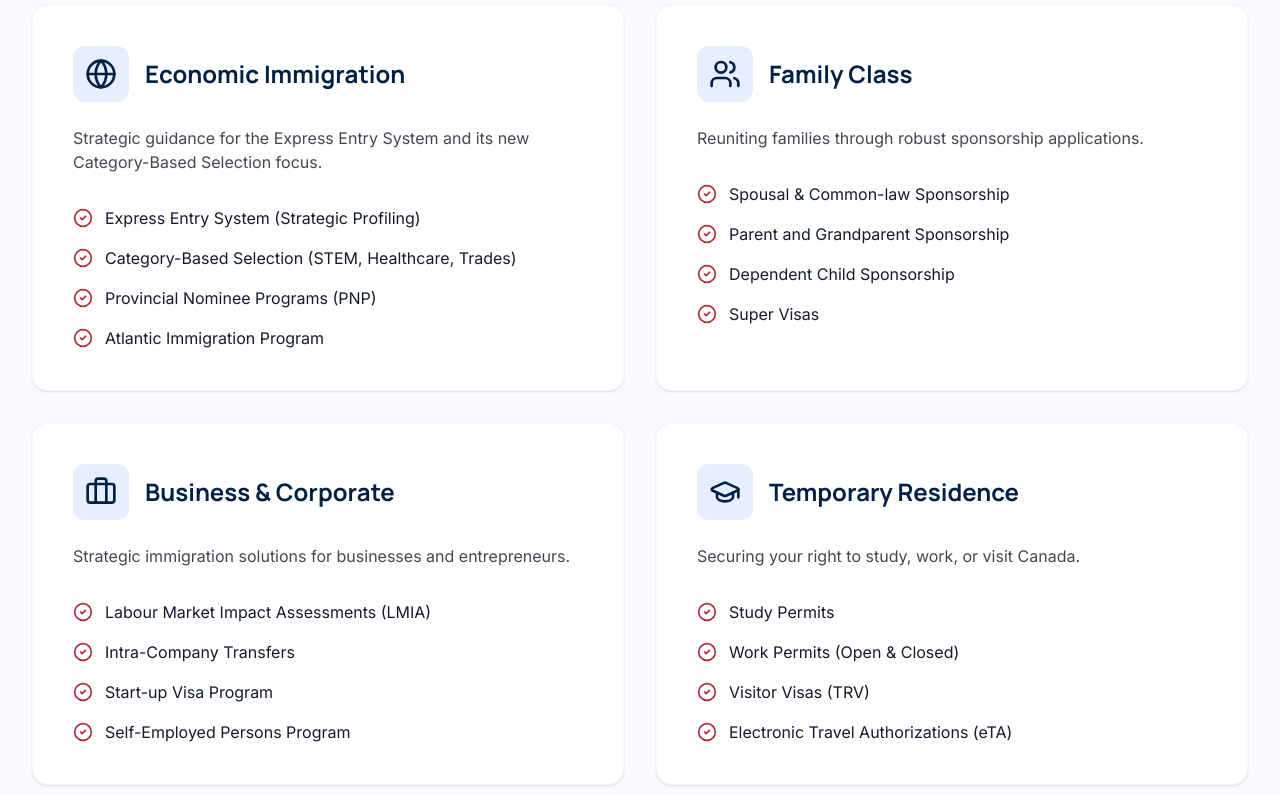
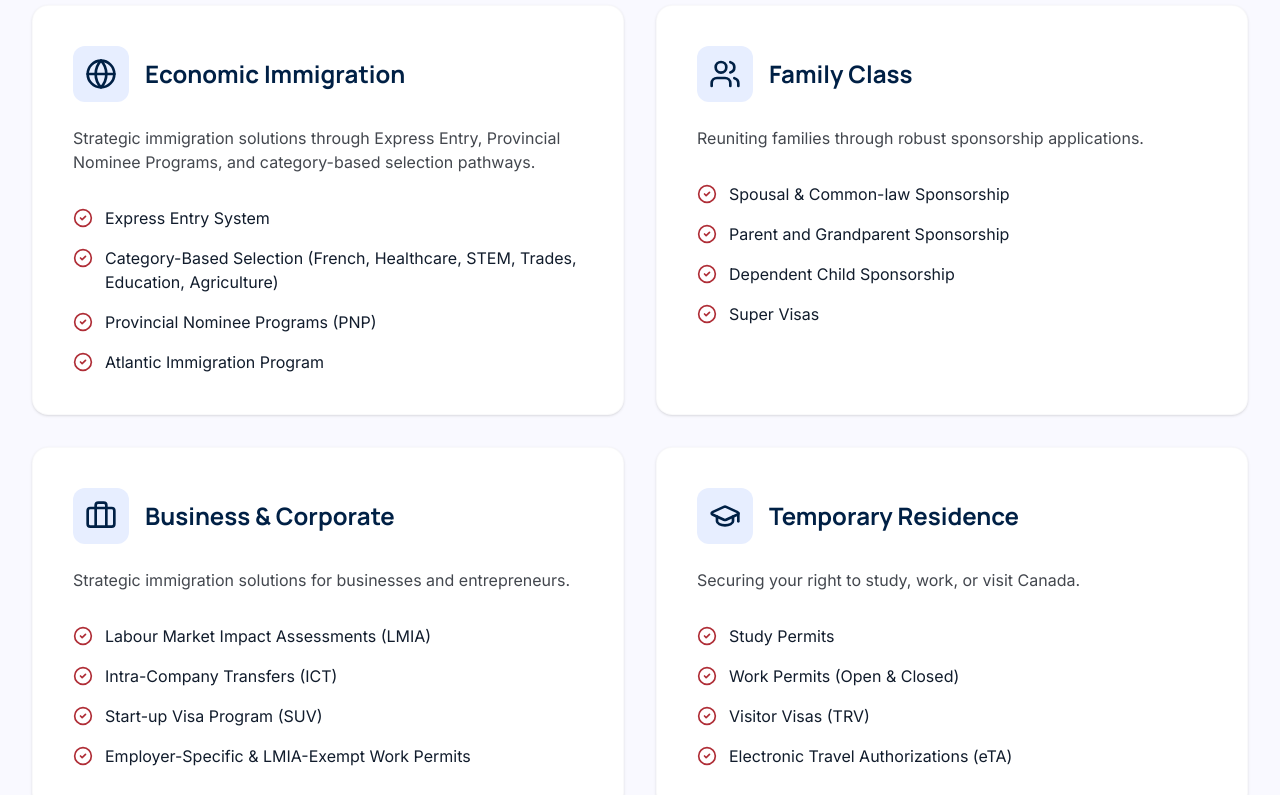
Before and after one commit to AdeSYZ/visavisa.ca, a React (Vite) app: page /services in a window 1280 px wide. Shown: the part 400-1195 px from the top of the page. Built offline with nearby package versions, Linux system fonts and the light colour scheme.

Commit message:
Update immigration sections and website content

```diff
--- a/index.html
+++ b/index.html
@@ -3,7 +3,8 @@
   <head>
     <meta charset="UTF-8" />
     <meta name="viewport" content="width=device-width, initial-scale=1.0" />
-    <title>My Google AI Studio App</title>
+    <title>VisaVisa</title>
+    <link rel="icon" type="image/png" href="/favicon.png">
   </head>
   <body>
     <div id="root"></div>
--- a/src/components/Footer.tsx
+++ b/src/components/Footer.tsx
@@ -22,7 +22,7 @@ export default function Footer() {
             <p className="text-primary font-bold text-sm uppercase tracking-wider mb-2">Legal</p>
             <a href="#" className="text-on-surface-variant text-sm hover:underline decoration-secondary underline-offset-4">Privacy Policy</a>
             <a href="#" className="text-on-surface-variant text-sm hover:underline decoration-secondary underline-offset-4">Terms of Service</a>
-            <a href="#" className="text-on-surface-variant text-sm hover:underline decoration-secondary underline-offset-4">CICC Verification</a>
+            <a href="https://www.college-ic.ca/" target="_blank" rel="noreferrer" className="text-on-surface-variant text-sm hover:underline decoration-secondary underline-offset-4">CICC Verification</a>
           </div>
         </div>
       </div>
--- a/src/pages/Contact.tsx
+++ b/src/pages/Contact.tsx
@@ -56,7 +56,7 @@ export default function Contact() {
                   </div>
                   <div>
                     <h3 className="text-xl font-bold text-primary mb-2">Email</h3>
-                    <p className="text-on-surface-variant">info@visavisa.ca</p>
+                    <p className="text-on-surface-variant">enadr@sympatico.ca</p>
                   </div>
                 </div>
 
--- a/src/pages/Home.tsx
+++ b/src/pages/Home.tsx
@@ -57,8 +57,10 @@ export default function Home() {
       <section className="bg-surface-container-high py-12">
         <div className="max-w-7xl mx-auto px-8">
           <div className="flex flex-wrap justify-center items-center gap-12 opacity-60">
-            <div className="flex items-center gap-2 font-headline font-black text-xl text-primary">
+            <div>
+              <a href="https://college-ic.ca" target="_blank" rel="noreferrer" className="flex items-center gap-2 font-headline font-black text-xl text-primary hover:underline decoration-secondary underline-offset-4">
               <Verified className="w-6 h-6" /> CICC MEMBER
+              </a>
             </div>
             <div className="flex items-center gap-2 font-headline font-black text-xl text-primary">
               <Award className="w-6 h-6" /> TOP 25 OTTAWA
@@ -213,7 +215,7 @@ export default function Home() {
       </section>
 
       {/* Testimonials */}
-      <section className="py-32 bg-surface">
+      {/* <section className="py-32 bg-surface">
         <div className="max-w-7xl mx-auto px-8">
           <div className="text-center mb-20">
             <h2 className="text-4xl font-headline font-extrabold text-primary mb-4">Voices of Success</h2>
@@ -243,7 +245,7 @@ export default function Home() {
             ))}
           </div>
         </div>
-      </section>
+      </section> */}
 
       {/* CTA Section */}
       <section className="py-24 px-6 md:px-8">
--- a/src/pages/Services.tsx
+++ b/src/pages/Services.tsx
@@ -7,8 +7,8 @@ export default function Services() {
     {
       title: "Economic Immigration",
       icon: <Globe className="w-8 h-8" />,
-      description: "Strategic guidance for the Express Entry System and its new Category-Based Selection focus.",
-      items: ["Express Entry System (Strategic Profiling)", "Category-Based Selection (STEM, Healthcare, Trades)", "Provincial Nominee Programs (PNP)", "Atlantic Immigration Program"]
+      description: "Strategic immigration solutions through Express Entry, Provincial Nominee Programs, and category-based selection pathways.",
+      items: ["Express Entry System", "Category-Based Selection (French, Healthcare, STEM, Trades, Education, Agriculture)", "Provincial Nominee Programs (PNP)", "Atlantic Immigration Program"]
     },
     {
       title: "Family Class",
@@ -20,7 +20,7 @@ export default function Services() {
       title: "Business & Corporate",
       icon: <Briefcase className="w-8 h-8" />,
       description: "Strategic immigration solutions for businesses and entrepreneurs.",
-      items: ["Labour Market Impact Assessments (LMIA)", "Intra-Company Transfers", "Start-up Visa Program", "Self-Employed Persons Program"]
+      items: ["Labour Market Impact Assessments (LMIA)", "Intra-Company Transfers (ICT)", "Start-up Visa Program (SUV)", "Employer-Specific & LMIA-Exempt Work Permits"]
     },
     {
       title: "Temporary Residence",
```
Also changed, not shown: public/favicon.png (added).
